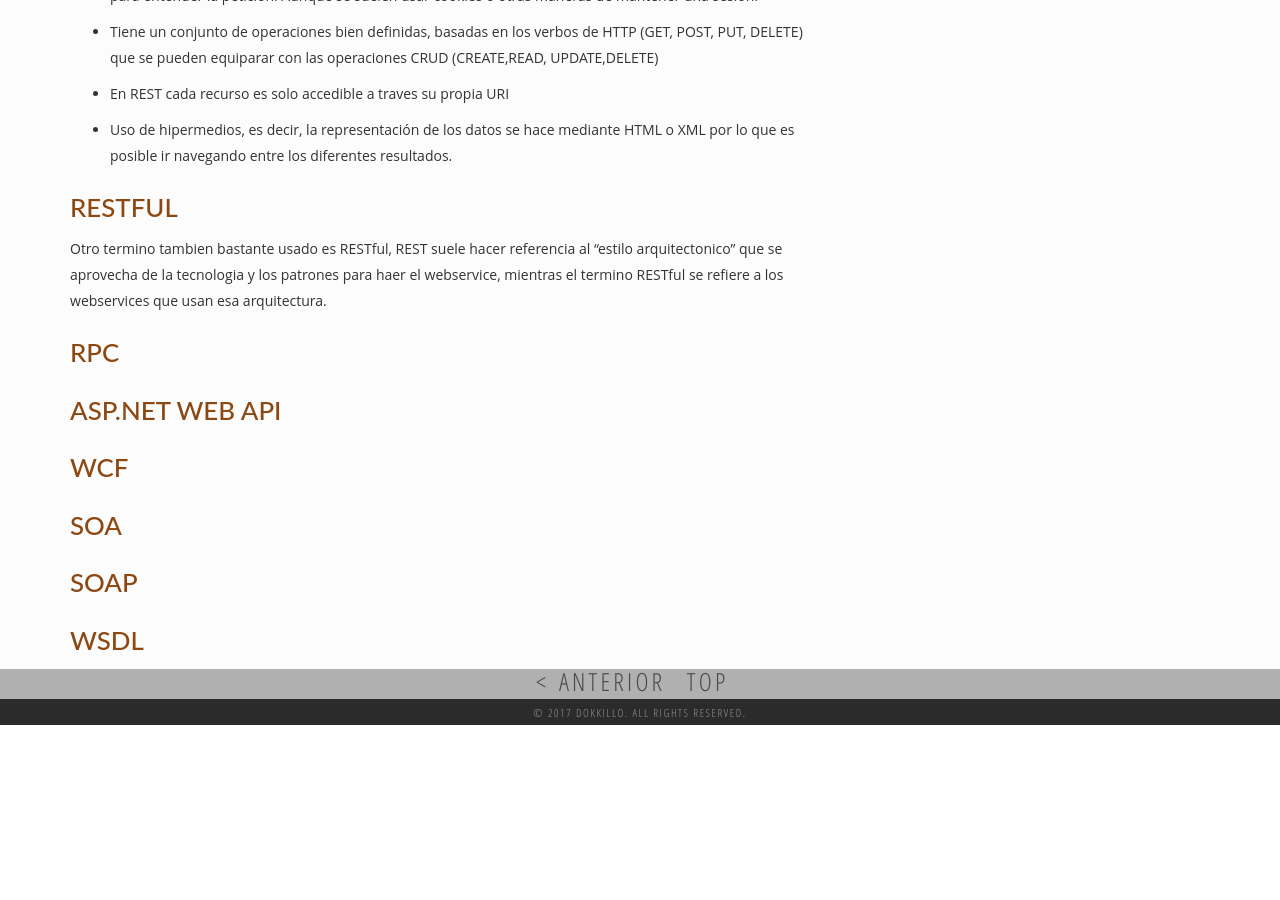
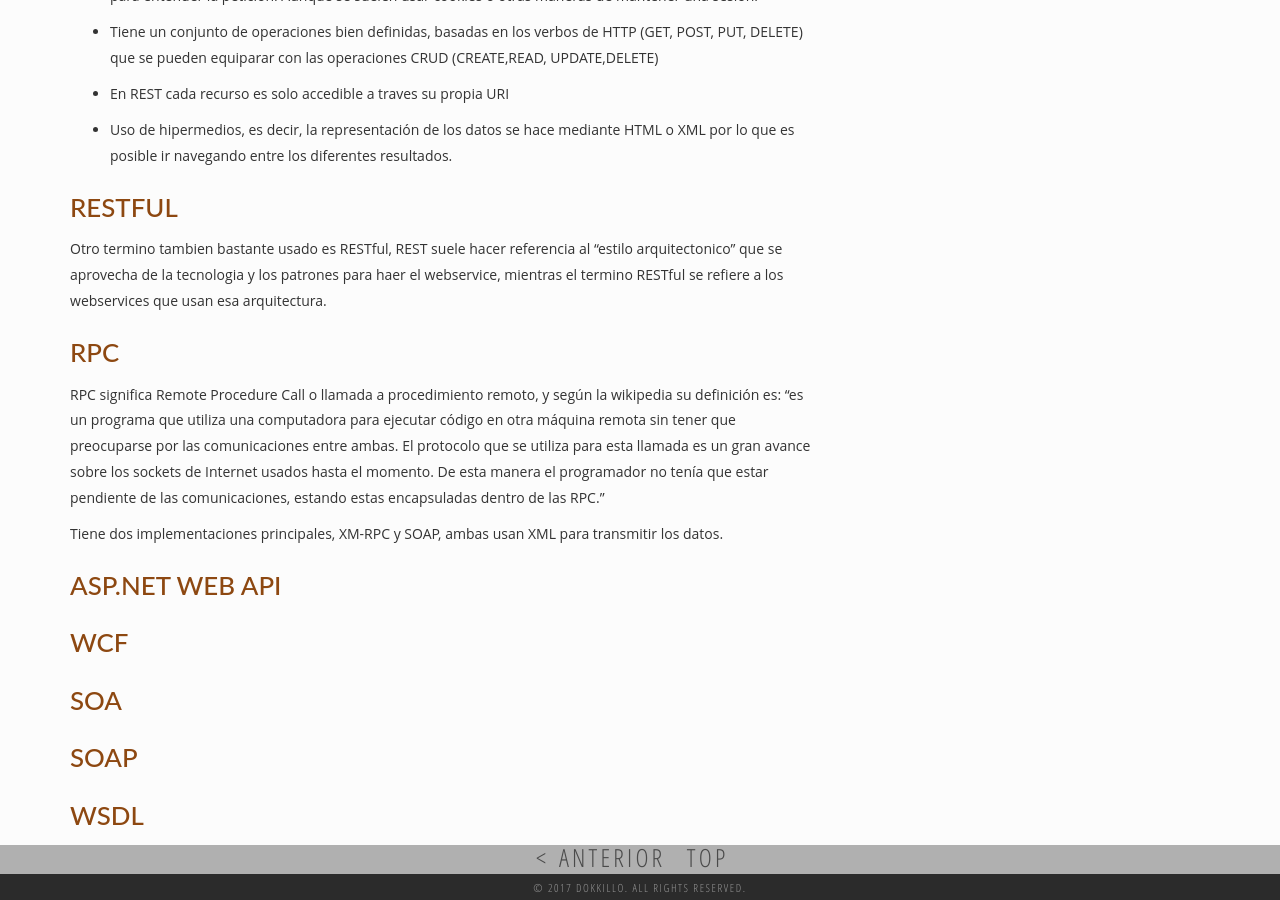
Before and after one commit to dokkillo/tallerdeprogramacion, a Jekyll site: the page built from _posts/2017-09-05-Webservices.md, in a window 1280 px wide and 900 px high, scrolled down 991 px. Built offline with Jekyll 4.4.1, drawn with Linux system fonts in a browser that asks for light colours; some web fonts are replaced; comment, search, counter and statistics services are not loaded; before the commit the page ends 1716 px from its top, so only the background shows below that.

Commit message:
Update 2017-09-05-Webservices.md

```diff
--- a/_posts/2017-09-05-Webservices.md
+++ b/_posts/2017-09-05-Webservices.md
@@ -40,9 +40,14 @@ Otro termino tambien bastante usado es RESTful, REST suele hacer referencia al "
 
 ## RPC
 
+RPC significa Remote Procedure Call o llamada a procedimiento remoto, y según la wikipedia su definición es: "es un programa que utiliza una computadora para ejecutar código en otra máquina remota sin tener que preocuparse por las comunicaciones entre ambas. El protocolo que se utiliza para esta llamada es un gran avance sobre los sockets de Internet usados hasta el momento. De esta manera el programador no tenía que estar pendiente de las comunicaciones, estando estas encapsuladas dentro de las RPC."
+
+Tiene dos implementaciones principales, XM-RPC y SOAP, ambas usan XML para transmitir los datos.
 
 
 ## ASP.NET WEB API
+
+
 
 ## WCF
 
```
